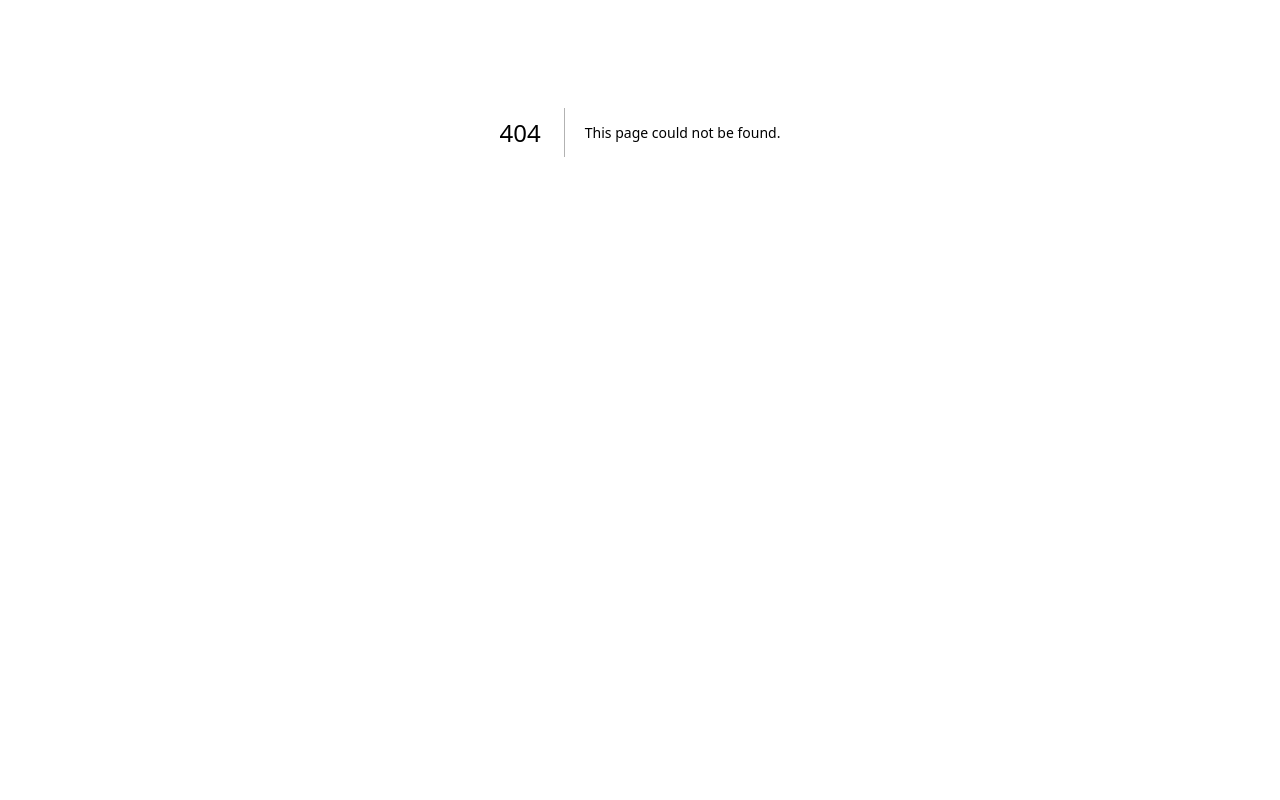
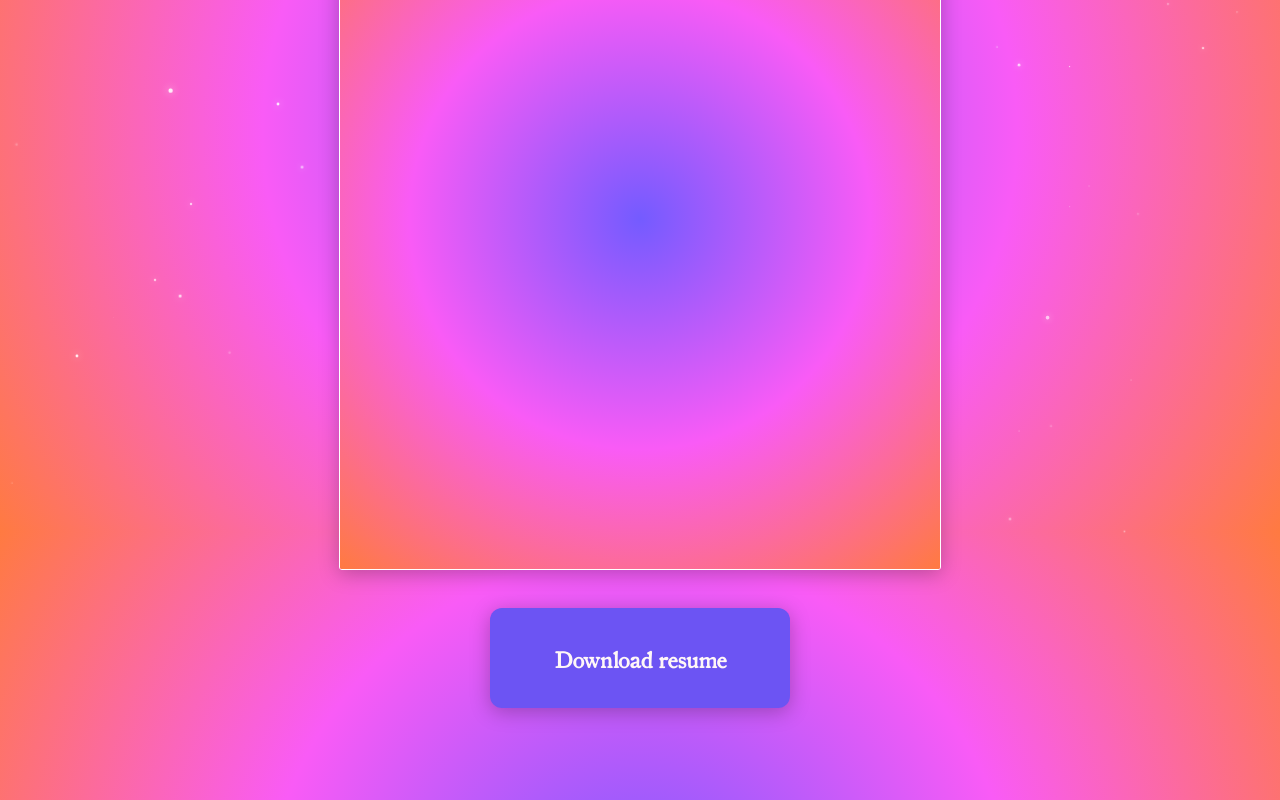
Before and after one commit to fluffyponyy/portfolio-website, a Next.js app: page /resume in a window 1280 px wide. Before the commit this address had no page. Shown: the part 268-1068 px from the top of the page. Before the commit the page ends 800 px from the top, so only its background shows below. Built offline with nearby package versions, Linux system fonts and the light colour scheme.

Commit message:
new page and its new component

```diff
--- /dev/null
+++ b/src/app/resume/page.tsx
@@ -0,0 +1,39 @@
+'use client'
+import DownloadButton from "@/components/download_button";
+import Nav from "@/components/nav";
+import './resume.css';
+import StarField from "@/components/star_field_wrapper";
+import { useEffect } from "react";
+
+function Resume() {
+    const pdfSource = '/assets/ana-constantinescu-resume-2026.pdf';
+    const fileName = 'ana-constantinescu-resume-2026.pdf';
+    useEffect(() => {
+        document.title = "Resume | Ana Constantinescu";
+    }, []);
+    return (
+
+        <div className="primary-container">
+            <StarField count={80} />
+            <div className="primary-header">
+                <h1>resume</h1>
+                <div className="nav-links">
+                    <Nav />
+                </div>
+            </div>
+            <div className="page-body   resume-display">
+                <iframe
+                    src={pdfSource}
+                    width="600rem%"
+                    height="700rem"
+                    title="Resume"
+                    style={{ border: ".5px solid white", borderRadius: "3px", boxShadow: "0 4px 20px rgba(0, 0, 0, .25)", margin: "1em" }}
+                />
+
+                <DownloadButton file_path={pdfSource} file_name={fileName} />
+            </div>
+        </div>
+    );
+}
+
+export default Resume;
--- /dev/null
+++ b/src/app/resume/resume.css
@@ -0,0 +1,7 @@
+.resume-display {
+  display: flex;
+  flex-flow: column;
+  justify-content: space-evenly;
+  position: relative;
+  z-index: 1;
+}
--- /dev/null
+++ b/src/components/download_button.css
@@ -0,0 +1,22 @@
+.downloadButton {
+  width: 300px;
+  height: 100px;
+  border: none;
+  border-radius: 12px;
+  cursor: pointer;
+  color: rgb(255, 247, 247);
+  background-color: rgb(108, 84, 243);
+  font-weight: bold;
+  font-size: 22px;
+  font-family: "OldStyle", system-ui, sans-serif;
+  transition: transform 0.5s ease, opacity 0.5s ease;
+  box-shadow: 0 4px 20px rgba(0, 0, 0, 0.25);
+  margin: 1em 0.5em 2em 0.5em;
+  z-index: 1;
+}
+
+.downloadButton:hover {
+  transform: scale(1.1);
+  opacity: 0.9;
+  box-shadow: 0 4px 20px rgba(0, 0, 0, 0.5);
+}
--- /dev/null
+++ b/src/components/download_button.tsx
@@ -0,0 +1,25 @@
+'use client';
+import "./download_button.css"
+
+
+type File = {
+    file_path: string;
+    file_name: string;
+};
+
+//Download button code from https://github.com/rowanalthorp/portfolio-website
+export default function DownloadButton(file: File) {
+    const handleDownloaded = () => {
+        const link = document.createElement('a');
+        link.href = file.file_path;
+        link.download = file.file_name + '.pdf';
+        document.body.appendChild(link);
+        link.click();
+        document.body.removeChild(link);
+    };
+    return (
+        <button onClick={handleDownloaded} className="downloadButton">
+            Download resume
+        </button>
+    );
+};
--- a/src/components/nav.tsx
+++ b/src/components/nav.tsx
@@ -14,6 +14,7 @@ export default function Nav() {
                     <a className="nav-link" onClick={() => router.push('/')}>home</a>
                 )}
                 <a className="nav-link" onClick={() => router.push('/projects')}>projects</a>
+                <a className="nav-link" onClick={() => router.push('/resume')}>resume</a>
                 <a className="nav-link" onClick={() => router.push('/about')}>about</a>
             </div>
         </nav>
```
